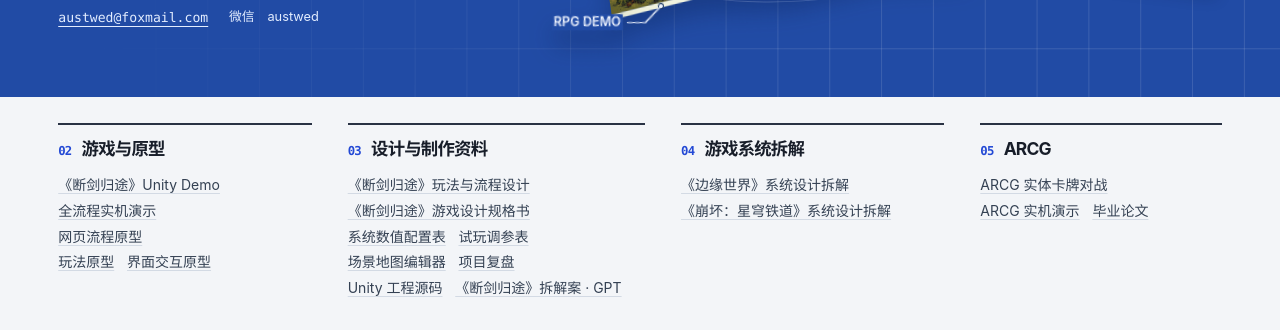
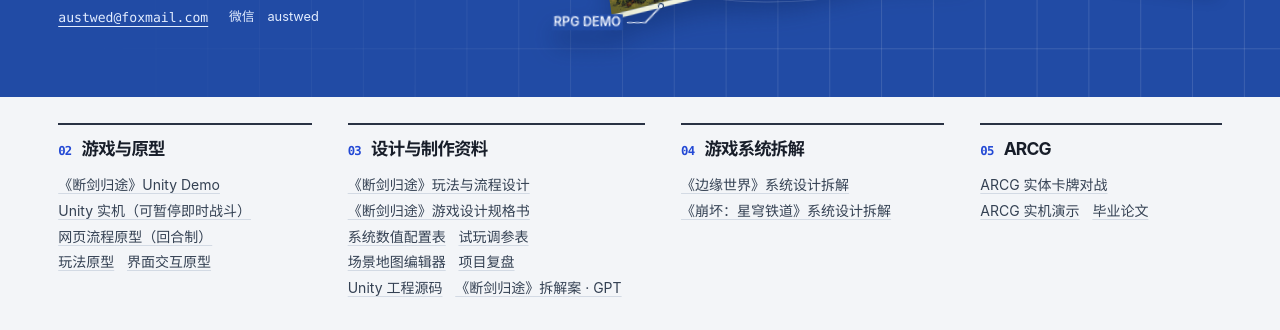
Before and after one commit to Austwed/portfolio, a plain HTML site: page index.html in a window 1280 px wide. Shown: the part 470-800 px from the top of the page. Drawn offline with Linux system fonts and the light colour scheme.

Commit message:
Clarify prototype links, workbook columns and retrospective credit

```diff
--- a/index.html
+++ b/index.html
@@ -49,8 +49,8 @@
         <h2><a href="#flagship"><span>02</span>游戏与原型</a></h2>
         <ul>
           <li><a href="https://github.com/Austwed/RPGDemo/releases/tag/v0.1.0" target="_blank" rel="noopener">《断剑归途》Unity Demo</a></li>
-          <li><a href="https://www.bilibili.com/video/BV1dsyDzPEdx/" target="_blank" rel="noopener">全流程实机演示</a></li>
-          <li><a href="assets/play/birch-camp/index.html" target="_blank" rel="noopener">网页流程原型</a></li>
+          <li><a href="https://www.bilibili.com/video/BV1dsyDzPEdx/" target="_blank" rel="noopener">Unity 实机（可暂停即时战斗）</a></li>
+          <li><a href="assets/play/birch-camp/index.html" target="_blank" rel="noopener">网页流程原型（回合制）</a></li>
           <li><a href="assets/prototypes/gameplay/index.html" target="_blank" rel="noopener">玩法原型</a><a href="assets/prototypes/interaction/index.html" target="_blank" rel="noopener">界面交互原型</a></li>
         </ul>
       </div>
```
Also changed, not shown: read/retrospective/index.html (+1 -1 lines), read/trial-table/index.html (+1 -1 lines).
